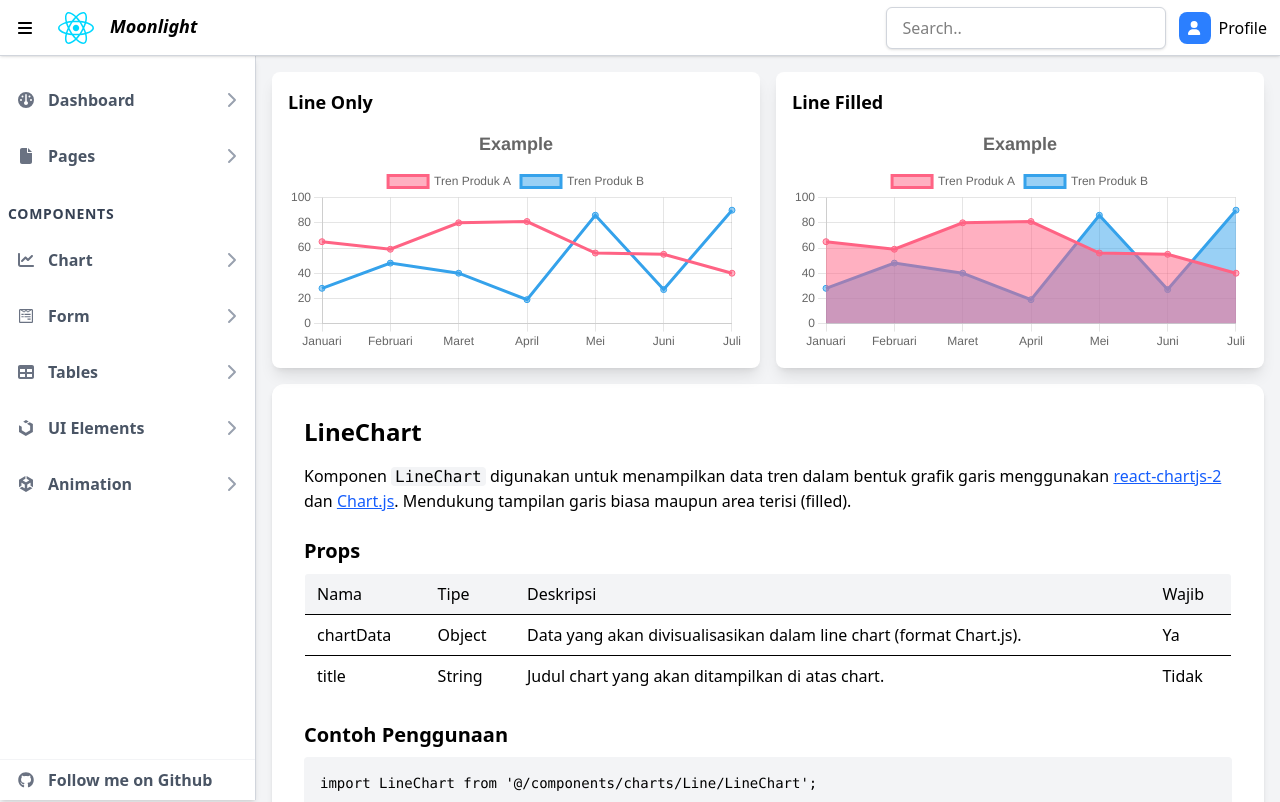
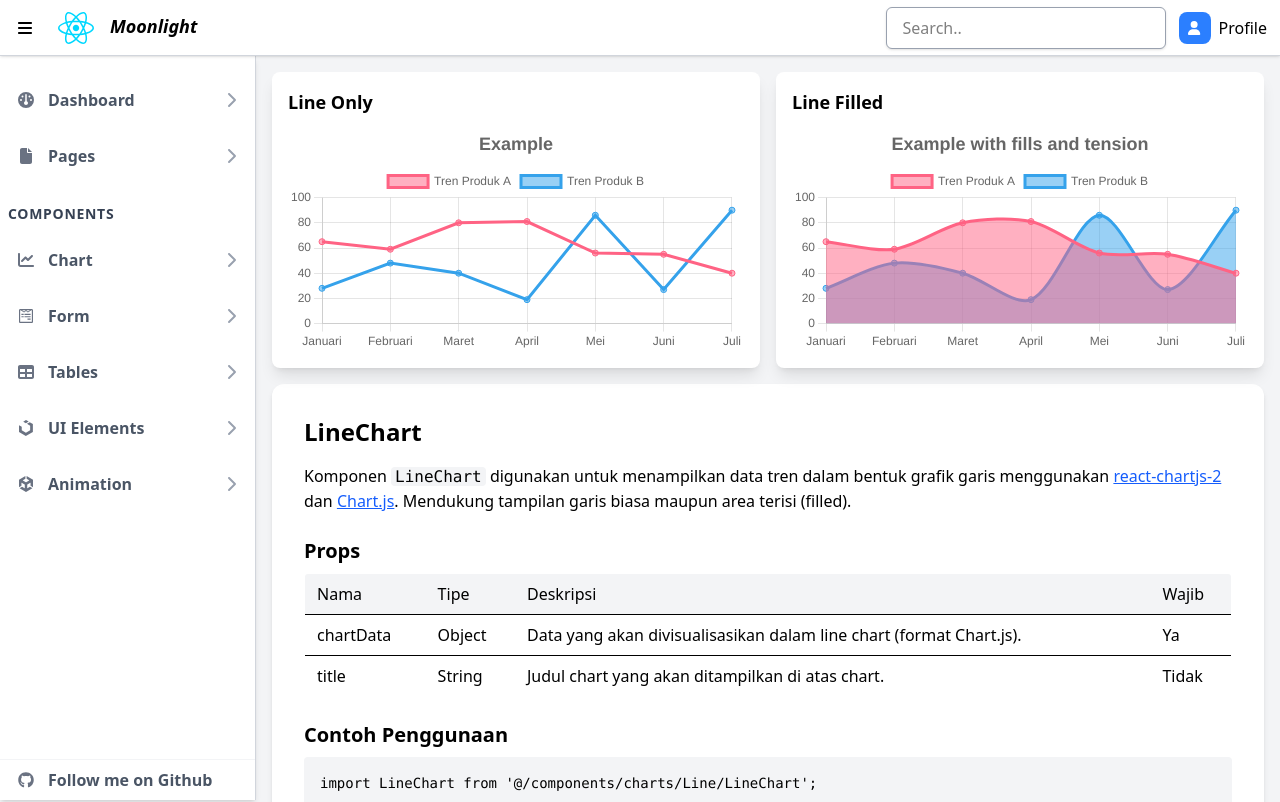
Before and after one commit to Rafhi-dev/HyperDash, a React (Vite) app: page /line in a window 1280 px wide. Shown: the top 802 px of the page. Built offline with nearby package versions, Linux system fonts and the light colour scheme.

Commit message:
chore: update package name and version in package.json and package-lock.json; adjust chart.js version; enhance LineChartV and Navbar styles

```diff
--- a/package.json
+++ b/package.json
@@ -17,7 +17,7 @@
     "@fortawesome/react-fontawesome": "^0.2.2",
     "@tailwindcss/vite": "^4.1.7",
     "axios": "^1.9.0",
-    "chart.js": "^4.4.9",
+    "chart.js": "^4.5.0",
     "chartjs-plugin-zoom": "^2.2.0",
     "datatables.net-dt": "^2.3.2",
     "datatables.net-react": "^1.0.1",
--- a/src/components/charts/Line/LineChartV.jsx
+++ b/src/components/charts/Line/LineChartV.jsx
@@ -30,6 +30,7 @@ const LineChartV = () => {
         data: [65, 59, 80, 81, 56, 55, 40],
         borderColor: "rgb(255, 99, 132)",
         backgroundColor: "rgba(255, 99, 132, 0.5)",
+        tension: 0.3,
         fill: true,
       },
       {
@@ -37,6 +38,7 @@ const LineChartV = () => {
         data: [28, 48, 40, 19, 86, 27, 90],
         borderColor: "rgb(53, 162, 235)",
         backgroundColor: "rgba(53, 162, 235, 0.5)",
+        tension: 0.3,
         fill: true,
       },
     ],
@@ -51,7 +53,10 @@ const LineChartV = () => {
         </div>
         <div className="flex-1 min-w-0">
           <Card title={"Line Filled"}>
-            <LineChart chartData={dataPenjualanLine_2} title={"Example"} />
+            <LineChart
+              chartData={dataPenjualanLine_2}
+              title={"Example with fills and tension"}
+            />
           </Card>
         </div>
       </div>
--- a/src/components/layout/Navbar.jsx
+++ b/src/components/layout/Navbar.jsx
@@ -40,7 +40,7 @@ const Navbar = ({ isSidebarCollapsed, setIsSidebarCollapsed }) => {
             <Input
               placeholder={"Search.."}
               w="w-70"
-              className="hidden md:inline"
+              className="hidden md:inline md:border md:border-gray-400"
             />
           </div>
 
```
Also changed, not shown: 1 other file (tests, documents, lock files or other folders).
